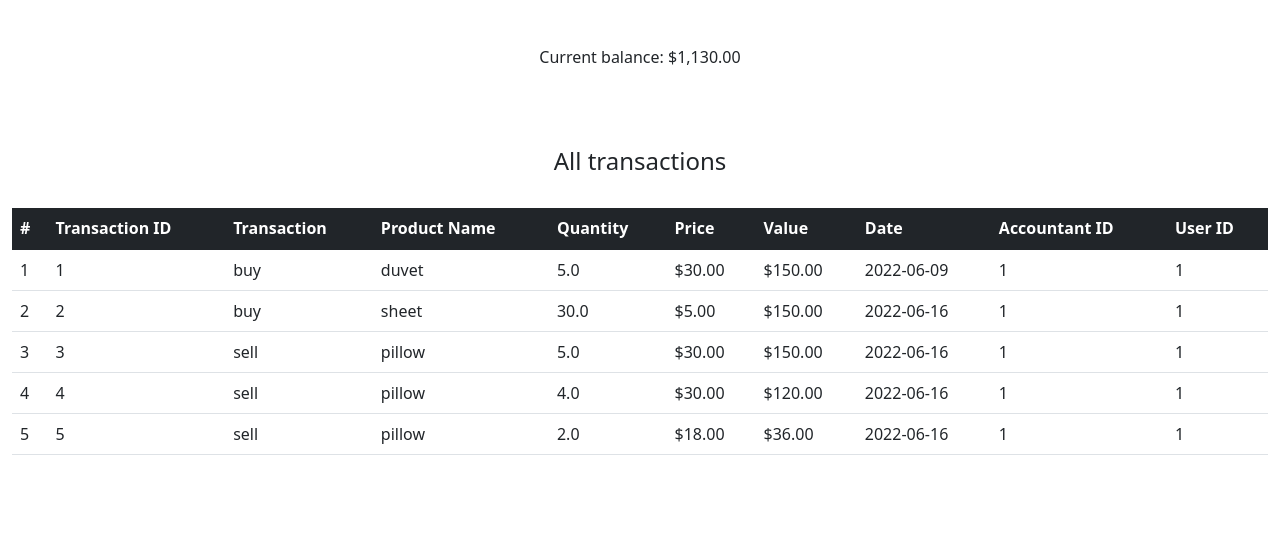
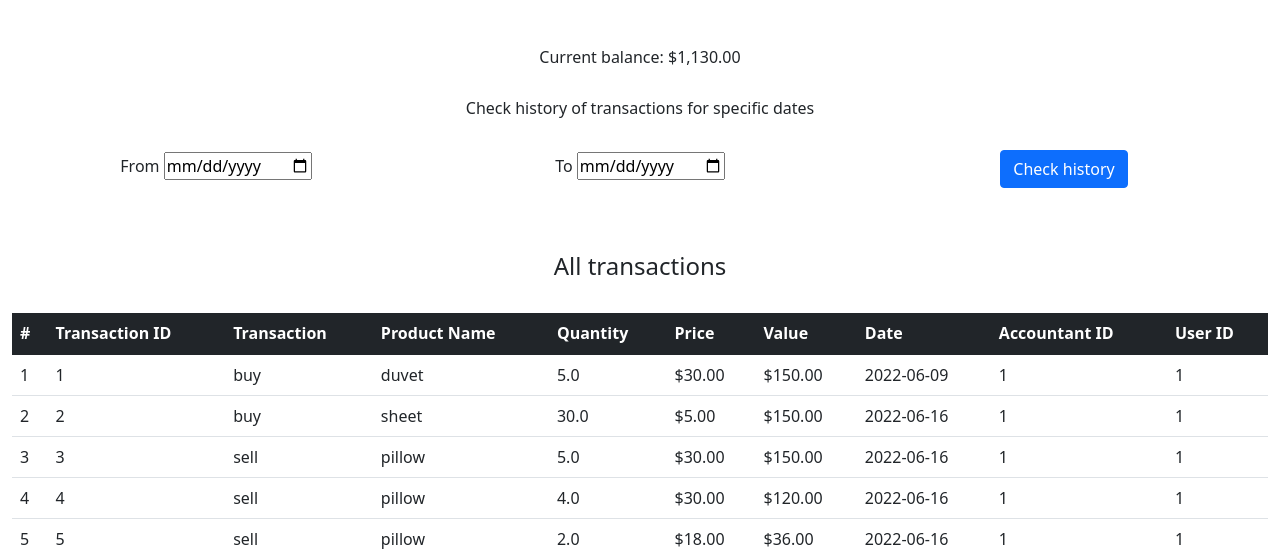
Before and after one commit to monikagiemela/ACCOUNTANT-WEB, a Flask app: page /history in a window 1280 px wide. Shown: the part 66-625 px from the top of the page. Run offline with Flask 2, Linux system fonts and the light colour scheme; a user stored in the database is signed in; data comes from the database, SQL or seed files in the repository; both versions use the stored data as it was after the commit; some libraries are stand-ins or nearby versions.

Commit message:
Support for dates selection in history view.

```diff
--- a/app/models.py
+++ b/app/models.py
@@ -1,5 +1,4 @@
-from sqlalchemy import func
-from datetime import datetime, date
+from datetime import date
 from app import db
 
 class Accountants(db.Model):
--- a/app/templates/history.html
+++ b/app/templates/history.html
@@ -7,18 +7,18 @@
 {% block main %}
 <h6 class="fw-light topright">Current balance: {{ context.current_balance | usd }}</h6>
 <br>
-{% if min_date and max_date %}
+{% if context.min_date and context.max_date %}
 <h6 class="fw-light topright">Check history of transactions for specific dates</h6>
 <br>
-<form action="/history/<date_from>/<date_to>" class="row mb-3 g-3 align-items-center" method="get">
+<form action="/history" class="row mb-3 g-3 align-items-center" method="post">
     <div class="col-md-4">
         <label class="form-label" for="from">From</label>
-        <input id="from" min={{ min_date }} max={{ max_date }} name="date_from" type="date">
+        <input id="from" min="{{ min_date }}" max="{{ max_date }}" name="date_from" type="date">
         </div>
     </div>
     <div class="col-md-4">
         <label class="form-label" for="to">To</label>
-        <input id="to" min={{ min_date }} max={{ max_date }} name="date_to" type="date">
+        <input id="to" min="{{ min_date }}" max="{{ max_date }}" name="date_to" type="date">
         </div>
     </div>
     <div class="col-md-4">
--- a/app/views/views_history.py
+++ b/app/views/views_history.py
@@ -1,13 +1,15 @@
+from datetime import date, datetime
 from flask import request, render_template, session
 from app import app
 from app.models import Accountants, History
 from app.UTILS.helpers import login_required
 
 
-@app.route("/history", methods=["GET"])
+@app.route("/history", methods=["GET", "POST"])
 @login_required
 def history():
     """Show history of transactions"""
+
     accountant_id = session.get("accountant_id")
     accountant = Accountants.query.filter_by(id=accountant_id).first()
     current_balance = accountant.current_balance
@@ -29,25 +31,20 @@ def history():
             "min_date": min_date,
             "max_date": max_date
         }
-    print(min_date)
-    print(max_date)
-    return render_template("history.html", context=context)
 
-@app.route("/history/<date_from>/<date_to>", methods=["GET"])
-@login_required
-def history_specify(date_from, date_to):
-    """Show history of transactions for given dates"""
-    date_from = request.args.get("date_from")
-    date_to = request.args.get("date_to")
-    accountant_id = session.get("accountant_id")
-    accountant = Accountants.query.filter_by(id=accountant_id).first()
-    current_balance = accountant.current_balance
-    print(date_from)
-    print(date_to)
-    # Fetche all transactions from table "History"
-    transactions = History.query.filter_by(accountant_id=accountant_id).all()
-    context = {
-        "current_balance": current_balance,
-        "transactions": transactions,
-    }
-    return render_template("history.html", context=context)
+    if request.method == "GET":
+        return render_template("history.html", context=context)
+    elif request.method == "POST":
+        date_from = request.form.get("date_from")
+        date_to = request.form.get("date_to")
+
+        date_from = datetime.strptime(date_from, "%Y-%m-%d")
+        date_to = datetime.strptime(date_to, "%Y-%m-%d")
+        transactions = History.query.filter(History.accountant_id==accountant_id, History.time >= date_from, History.time <= date_to).all()
+        context = {
+            "current_balance": current_balance,
+            "transactions": transactions,
+            "min_date": min_date,
+            "max_date": max_date
+        }
+        return render_template("history.html", context=context)
```
Also changed, not shown: app/accountant.db.
